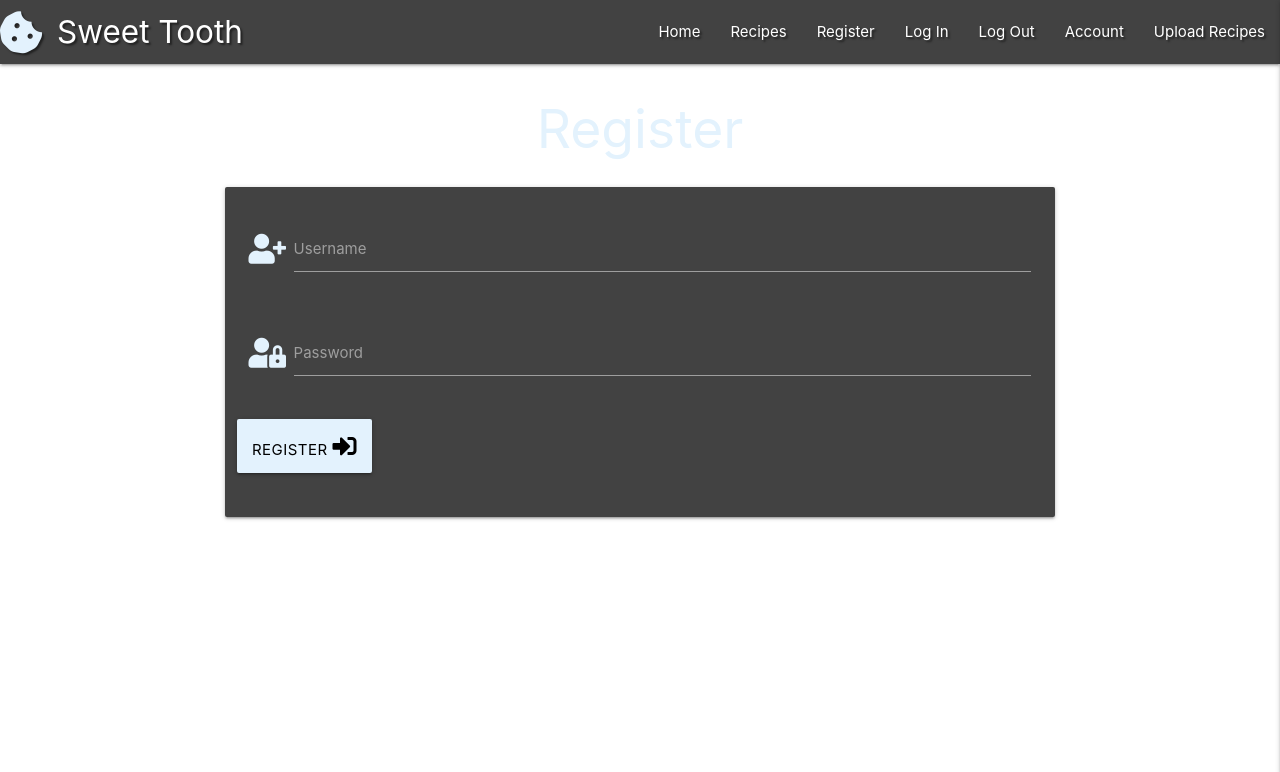
After one commit to HinaChoudhry/Sweet-Tooth, a Flask app: page /register in a window 1280 px wide. The commit adds this page. Shown: the top 772 px of the page. Run offline with Flask 2, Linux system fonts and the light colour scheme; some libraries are stand-ins or nearby versions.

Commit message:
Created Register template and basic form layout to register

```diff
--- a/app.py
+++ b/app.py
@@ -4,6 +4,7 @@ from flask import (
     redirect, request, session, url_for)
 from flask_pymongo import PyMongo
 from bson.objectid import ObjectId
+from werkzeug.security import generate_password_hash, check_password_hash
 if os.path.exists("env.py"):
     import env
 
@@ -24,6 +25,11 @@ def get_recipes():
     return render_template("recipes.html", recipes=recipes)
 
 
+@app.route("/register", methods=["GET", "POST"])
+def register():
+    return render_template("register.html")
+
+
 if __name__ == "__main__":
     app.run(host=os.environ.get("IP"),
             port=int(os.environ.get("PORT")),
--- a/templates/base.html
+++ b/templates/base.html
@@ -17,12 +17,12 @@
         <!-- Nav Bar -->
         <nav class="nav-extended text-shadow grey darken-3">
             <div class="nav-wrapper">
-                <a href="{{ url_for('get_recipes')}}" class="brand-logo"><i class="fas fa-cookie-bite fa-lg"></i>Sweet Tooth</a>
+                <a href="{{ url_for('get_recipes')}}" class="brand-logo"><i class="fas fa-cookie-bite fa-lg blue-text text-lighten-5"></i>Sweet Tooth</a>
                 <a href="#" data-target="mobile-demo" class="sidenav-trigger right"><i class="fas fa-bars"></i></a>
                 <ul class="right hide-on-med-and-down">
                     <li><a href="#">Home</a></li>
                     <li><a href="{{ url_for('get_recipes')}}">Recipes</a></li>
-                    <li><a href="#">Register</a></li>
+                    <li><a href="{{ url_for('register')}}">Register</a></li>
                     <li><a href="#">Log In</a></li>
                     <li><a href="#">Log Out</a></li>
                     <li><a href="#">Account</a></li>
@@ -35,7 +35,7 @@
         <ul class="sidenav" id="mobile-demo">
             <li><a href="#">Home</a></li>
             <li><a href="{{ url_for('get_recipes')}}">Recipes</a></li>
-            <li><a href="#">Register</a></li>
+            <li><a href="{{ url_for('register')}}">Register</a></li>
             <li><a href="#">Log In</a></li>
             <li><a href="#">Log Out</a></li>
             <li><a href="#">Account</a></li>
--- /dev/null
+++ b/templates/register.html
@@ -0,0 +1,35 @@
+{% extends "base.html" %}
+{% block content %}
+
+<h2 class="center-align blue-text text-lighten-5">Register</h2>
+
+<div class="row">
+    <form class="col s12 m8 offset-m2" method="POST" action="{{ url_for('register')}}">
+        <div class="card-panel grey darken-3">
+            <!-- Username field -->
+            <div class="row">
+                <div class="input-field col s12">
+                    <i class="fas fa-user-plus prefix blue-text text-lighten-5"></i>
+                    <input id="username" name="username" type="text" class="validate">
+                    <label for="username">Username</label>
+                </div>
+            </div>
+            <!-- Password field -->
+            <div class="row">
+                <div class="input-field col s12">
+                    <i class="fas fa-user-lock prefix blue-text text-lighten-5"></i>
+                    <input id="password" name="password" type="password" class="validate">
+                    <label for="password">Password</label>
+                </div>
+            </div>
+            <!-- Register field -->
+            <div class="row">
+                <button type="submit" class="col s2 btn-large black-text blue lighten-5">
+                    Register <i class="fas fa-sign-in-alt"></i>
+                </button>
+            </div>
+        </div>
+    </form>
+</div>
+
+{% endblock %}
```
